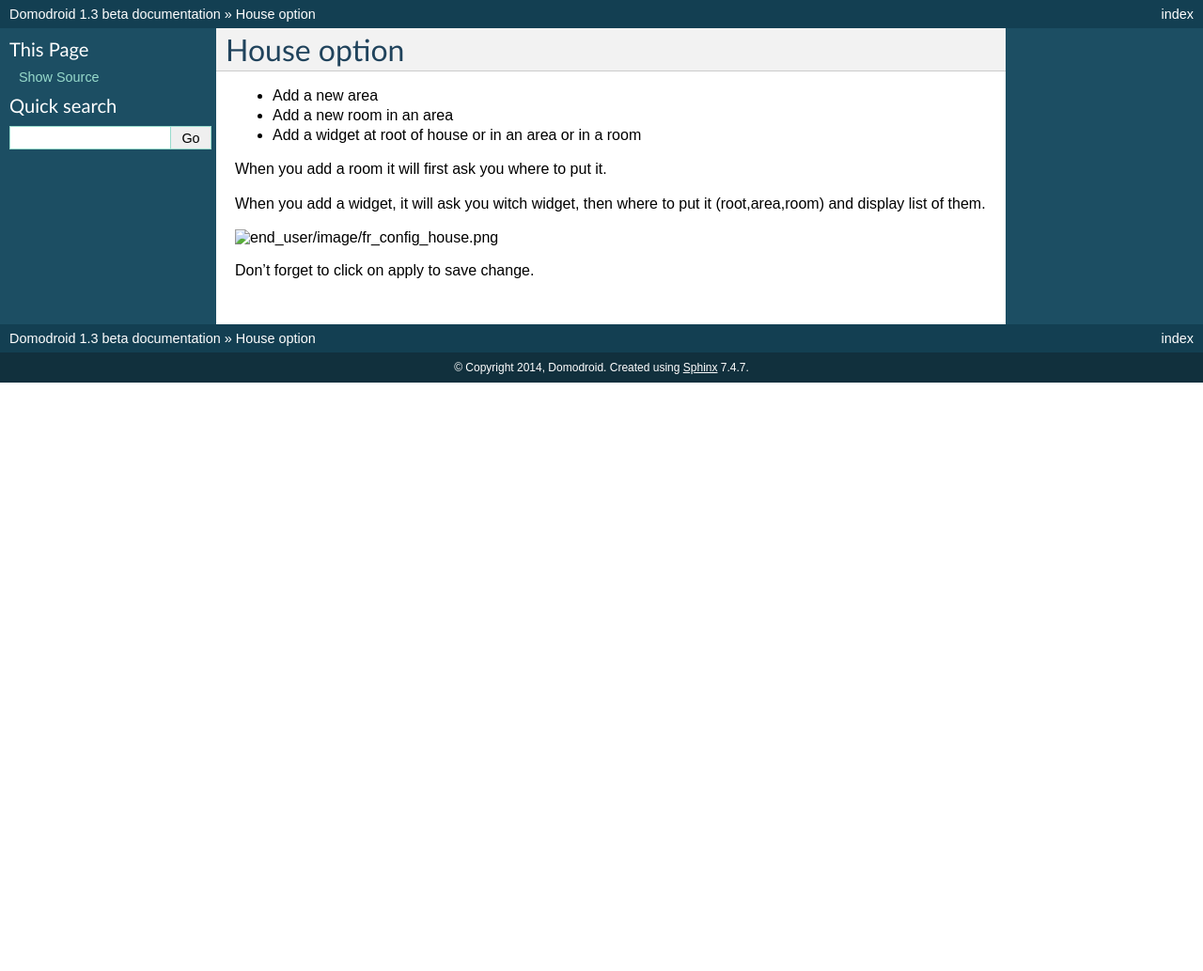
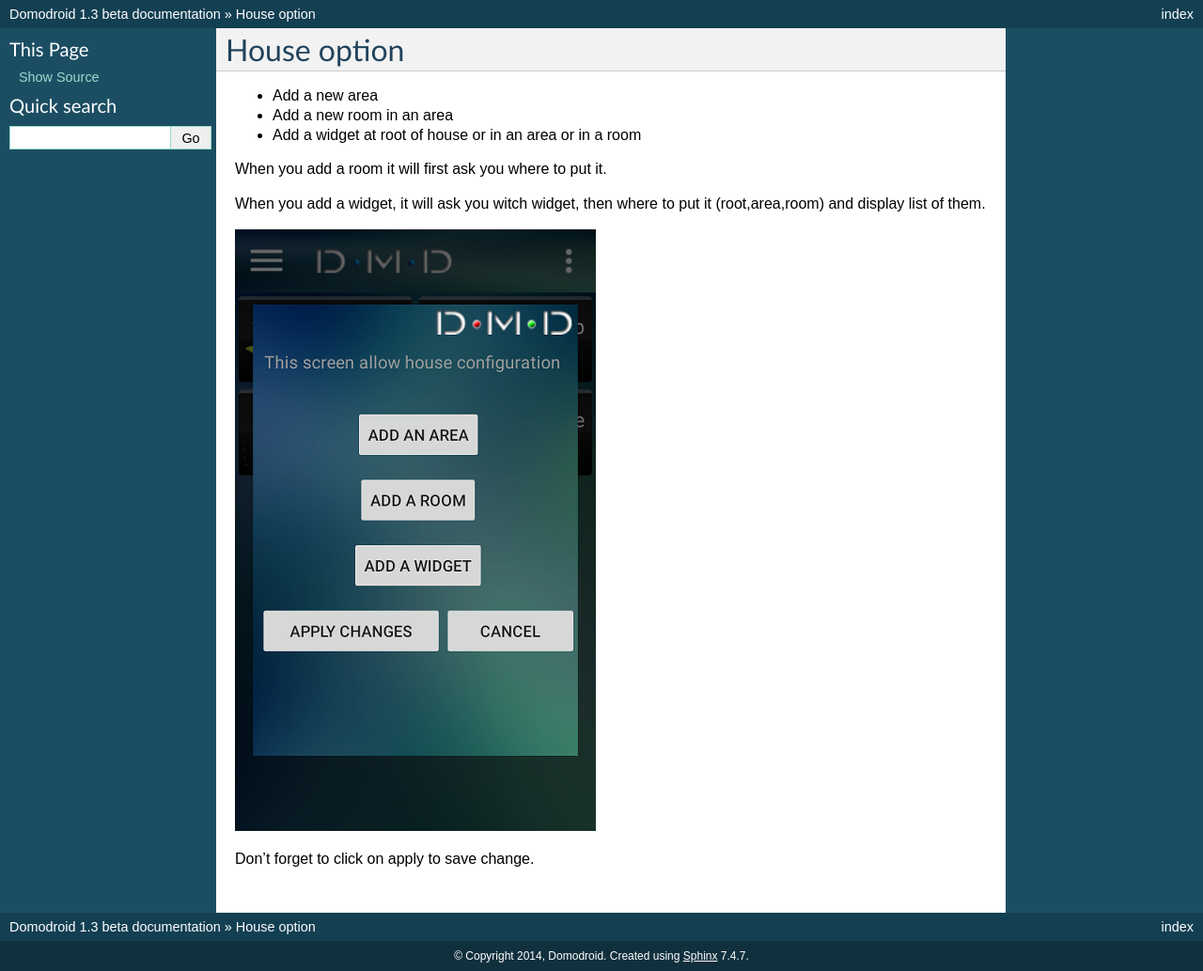
Before and after one commit to domogik/domodroid-doc, a Sphinx documentation site: the page built from docs/end_user/Config_house.txt, in a window 1280 px wide. Shown: the whole page at 94% size. Built offline with Sphinx 7.4.7, drawn with Linux system fonts in a browser that asks for light colours; pages that are not in the unit, such as notebooks, are missing from menus; before the commit the page ends 900 px from its top, so only the background shows below that.

Commit message:
Add new EN image for house organisation config

```diff
--- a/docs/end_user/Config_house.txt
+++ b/docs/end_user/Config_house.txt
@@ -10,6 +10,6 @@
 
 When you add a widget, it will ask you witch widget, then where to put it (root,area,room) and display list of them.
 
-.. image:: image/fr_config_house.png
+.. image:: image/En_config_house.png
 
 Don't forget to click on apply to save change.
```
Also changed, not shown: docs/end_user/image/En_config_house.png (added), docs/end_user/image/fr_config_house.png (added).
